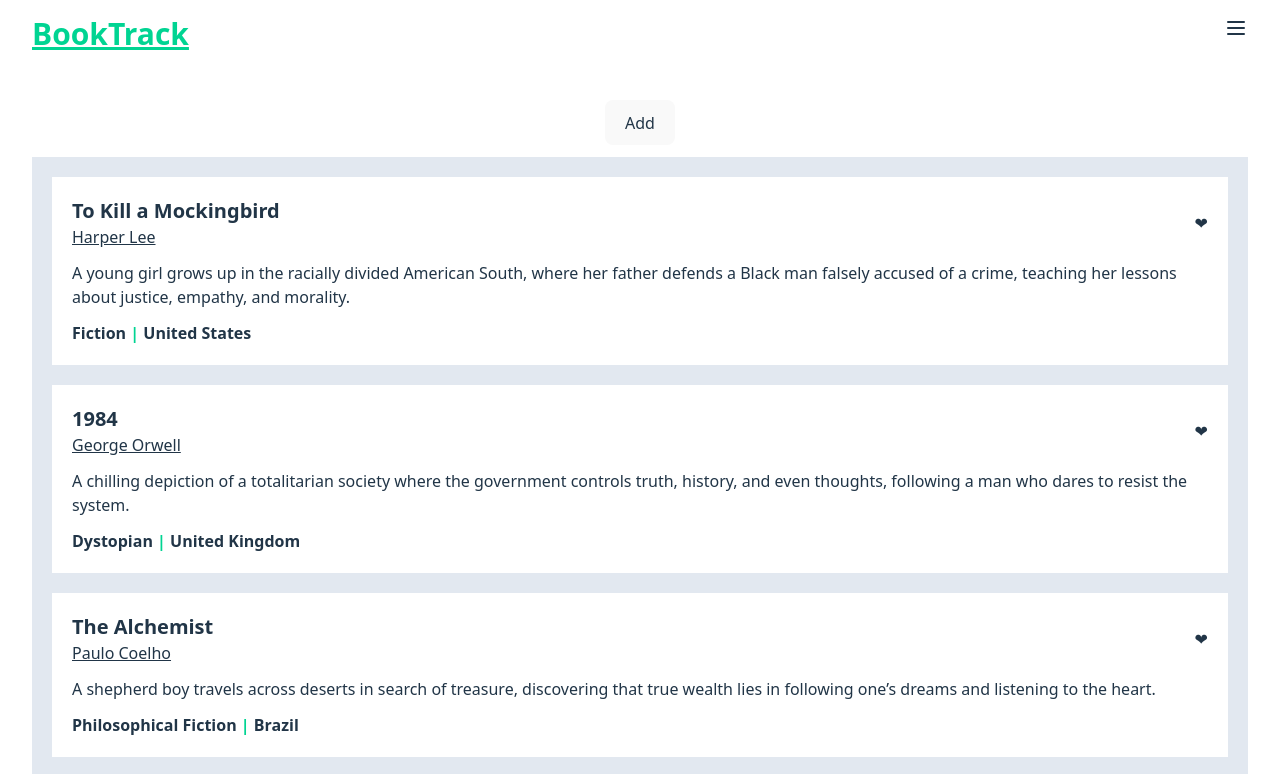
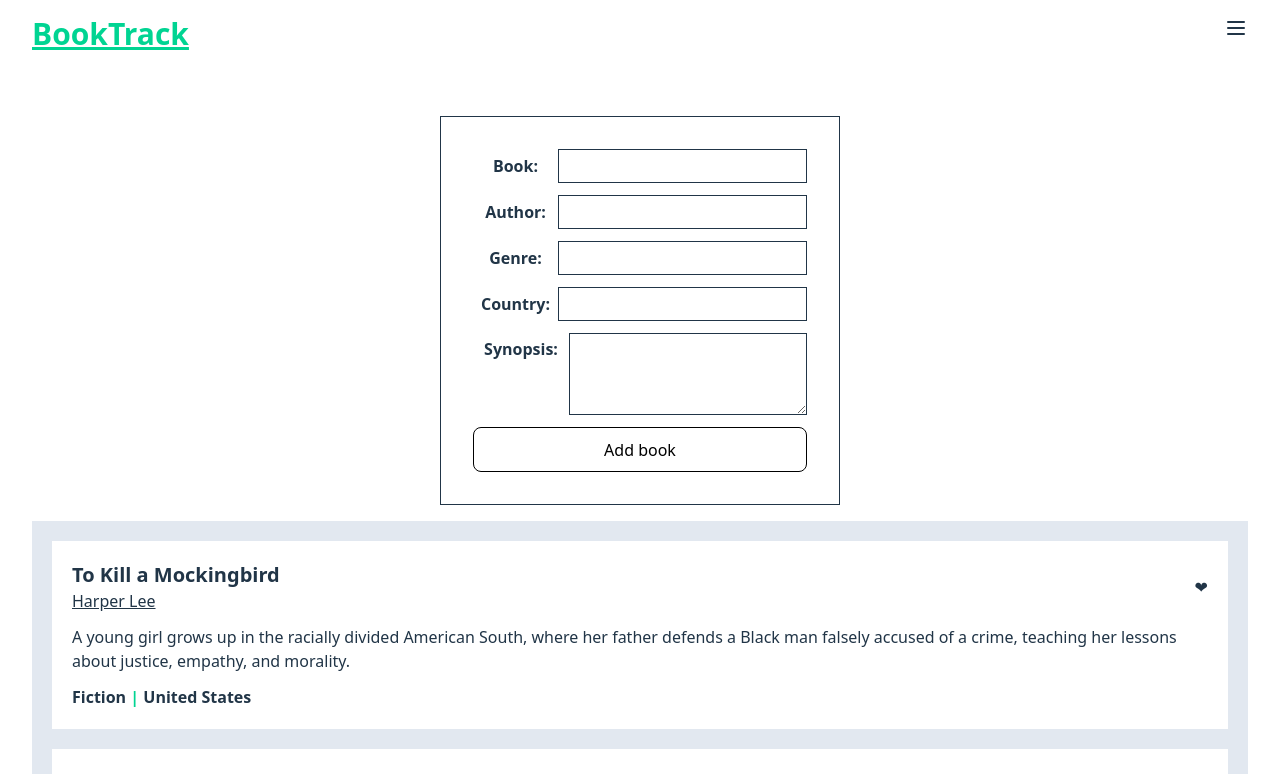
Before and after one commit to Kev-Tan/BookTrack, a React (Vite) app: page /BookForm in a window 1280 px wide. Shown: the top 774 px of the page. Built offline with nearby package versions, Linux system fonts and the light colour scheme.

Commit message:
Add form to accept user input to add books
Deleted button to add static content. Add form to accept user input to add new books to list

```diff
--- a/src/components/BookForm.jsx
+++ b/src/components/BookForm.jsx
@@ -1,9 +1,76 @@
-import React from 'react'
+import React, { useState } from "react";
 
-const BookForm = () => {
+const BookForm = ({books, setBooks}) => {
+  const [title, setTitle] = useState("");
+  const [author, setAuthor] = useState("");
+  const [genre, setGenre] = useState("");
+  const [country, setCountry] = useState("");
+  const [synopsis, setSynopsis] = useState("");
+
+  const handleSubmit = (e) =>{
+    e.preventDefault();
+    const book = {title, author, genre, country, synopsis}
+    console.log(book)
+    setBooks([...books, book])
+    }
+
+// A thriller set in a submarine as they race to fix a combustion engine that will blow up in 2 hours
+
   return (
-    <div>BookForm</div>
-  )
-}
+    <div className="flex justify-center">
+      <form className="border flex flex-col w-[400px] m-4 p-8 gap-3" onSubmit={handleSubmit}>
+        {/* Row */}
+        <div className="flex items-center">
+          <label className="w-24 font-semibold">Book:</label>
+          <input
+            className="flex-1 border px-2 py-1"
+            type="text"
+            value={title}
+            onChange={(e) => setTitle(e.target.value)}
+          />
+        </div>
+        <div className="flex items-center">
+          <label className="w-24 font-semibold">Author:</label>
+          <input
+            className="flex-1 border px-2 py-1"
+            type="text"
+            value={author}
+            onChange={(e) => setAuthor(e.target.value)}
+          />
+        </div>
+        <div className="flex items-center">
+          <label className="w-24 font-semibold">Genre:</label>
+          <input
+            className="flex-1 border px-2 py-1"
+            type="text"
+            value={genre}
+            onChange={(e) => setGenre(e.target.value)}
+          />
+        </div>
+        <div className="flex items-center">
+          <label className="w-24 font-semibold">Country:</label>
+          <input
+            className="flex-1 border px-2 py-1"
+            type="text"
+            value={country}
+            onChange={(e) => setCountry(e.target.value)}
+          />
+        </div>
+        <div className="flex items-start">
+          <label className="w-24 font-semibold pt-1">Synopsis:</label>
+          <textarea
+            className="flex-1 border px-2 py-1"
+            rows="3"
+            value={synopsis}
+            onChange={(e) => setSynopsis(e.target.value)}
+          />
+        </div>
+        <button className="bg-white text-black hover:bg-emerald-400 hover:text-white border duration-100 ease-in transition-colors">
+          Add book
+        </button>{" "}
+      </form>
+    </div>
+  );
+};
 
-export default BookForm
+export default BookForm;
--- a/src/components/BookList.jsx
+++ b/src/components/BookList.jsx
@@ -2,7 +2,7 @@
 import { useState } from 'react'
 import React from 'react'
 import BookItem from './BookItem'
-
+import BookForm from './BookForm'
 
 
 
@@ -10,24 +10,11 @@ import BookItem from './BookItem'
 const BookList = ({books, setBooks}) => {
 
 
-    let randObj = {
-    id: 6,
-    title: "Pride and Prejudice",
-    author: "Jane Austen",
-    country: "United Kingdom",
-    genre: "Classic Romance",
-    synopsis: "A witty and insightful novel that explores love, social class, and personal growth through the evolving relationship between Elizabeth Bennet and the reserved Mr. Darcy."
-    }
-
-
   return (
     <div className='p-8'>
-        {/* TODO: Modify button so it can take in user input instead */}
-        <button className='mb-3' onClick={()=>{
-            console.log("adding books")
-            setBooks([...books, randObj])
 
-        }}>Add</button>
+        <BookForm books={books} setBooks={setBooks}/>
+
         <div className='min-w-md bg-slate-200 p-5'>
             {/* {createBookItem(books[0])}
             {createBookItem(books[1])}
--- a/src/index.css
+++ b/src/index.css
@@ -40,14 +40,14 @@ h1 {
 
 button {
   border-radius: 8px;
-  border: 1px solid transparent;
+  /* border: 1px solid transparent; */
   padding: 0.6em 1.2em;
   font-size: 1em;
   font-weight: 500;
   font-family: inherit;
-  background-color: #1a1a1a;
+  /* background-color: #1a1a1a; */
   cursor: pointer;
-  transition: border-color 0.25s;
+  /* transition: border-color 0.25s; */
 }
 button:hover {
   border-color: #646cff;
@@ -65,7 +65,7 @@ button:focus-visible {
   a:hover {
     color: #747bff;
   }
-  button {
+  /* button {
     background-color: #f9f9f9;
-  }
+  } */
 }
```
